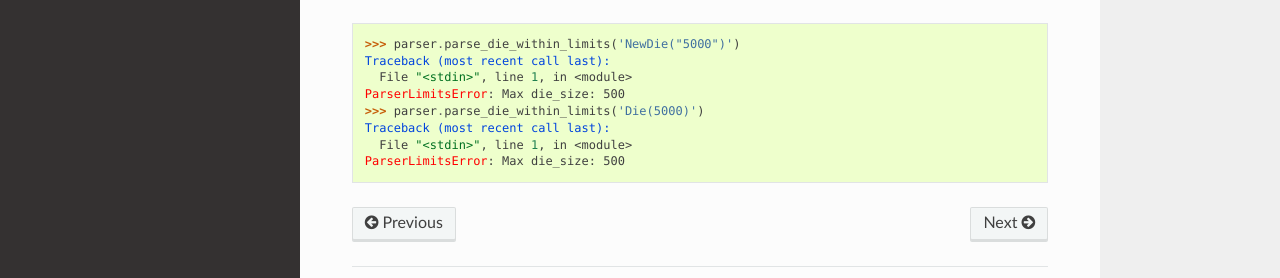
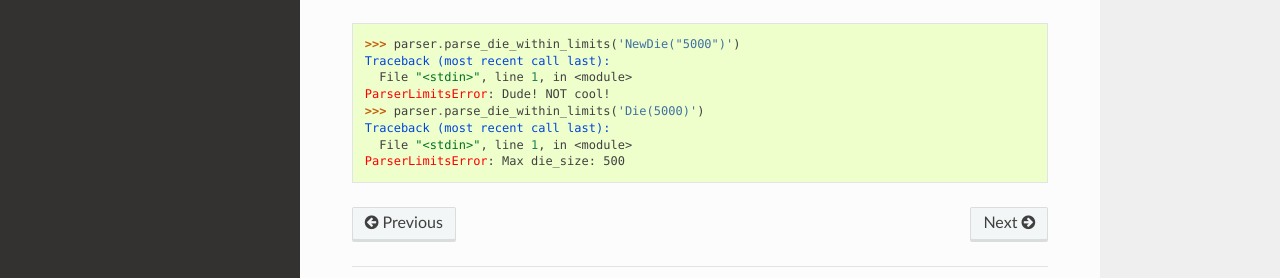
Before and after one commit to eric-s-s/dice-tables, a Sphinx documentation site: the page built from docs/implementation_details/parser.rst, in a window 1280 px wide and 900 px high, scrolled down 5038 px. Shown: the part 528-806 px from the top of the window. Built offline with Sphinx 7.4.7 and the Read the Docs theme 2.0.0, drawn with Linux system fonts in a browser that asks for light colours.

```diff
--- a/docs/implementation_details/parser.rst
+++ b/docs/implementation_details/parser.rst
@@ -283,7 +283,7 @@ and **a** solution
 >>> parser.parse_die_within_limits('NewDie("5000")')
 Traceback (most recent call last):
   File "<stdin>", line 1, in <module>
-ParserLimitsError: Max die_size: 500
+ParserLimitsError: Dude! NOT cool!
 >>> parser.parse_die_within_limits('Die(5000)')
 Traceback (most recent call last):
   File "<stdin>", line 1, in <module>
```
Also changed, not shown: 1 other file.
